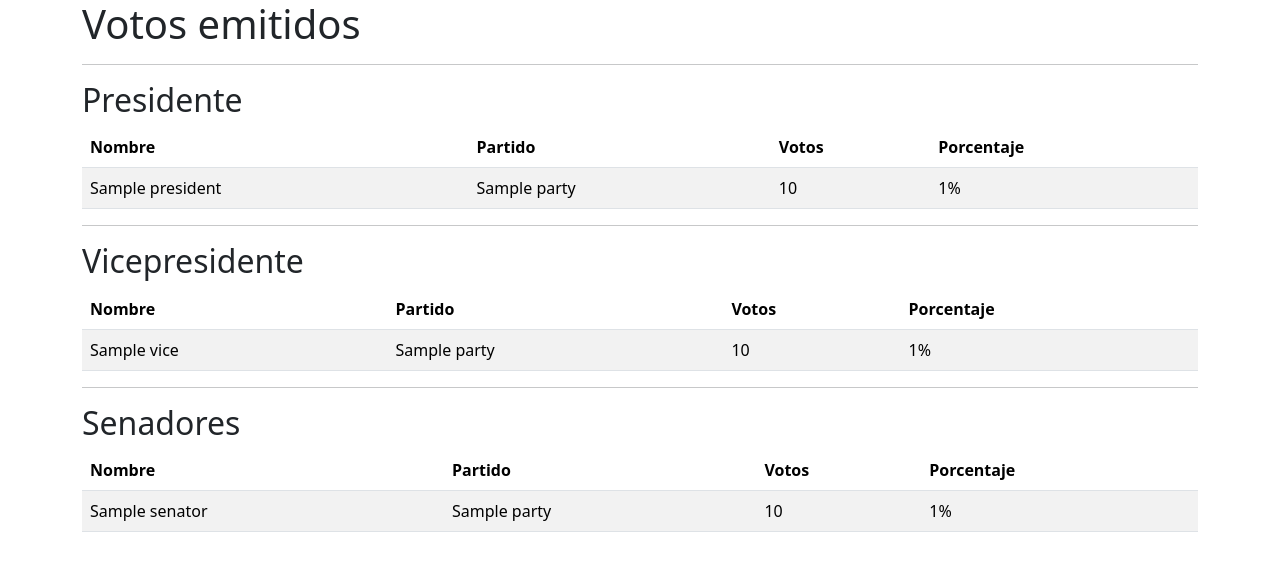
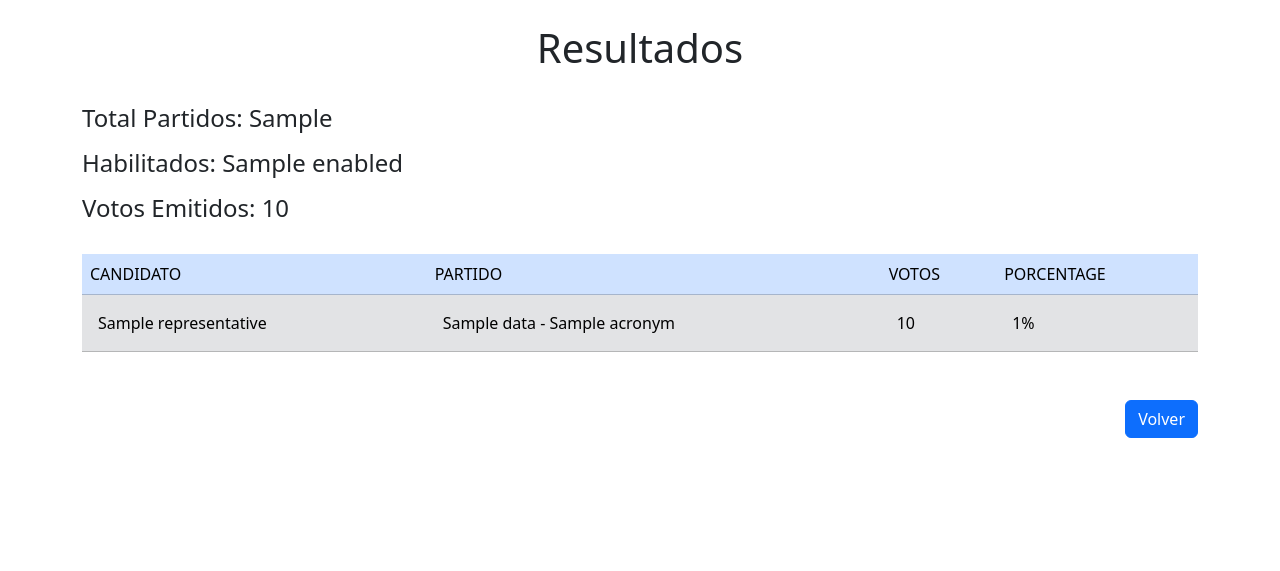
Before and after one commit to var0rjox/election-sistem, a Flask app: template templates/election-results.html in a window 1280 px wide. Shown: the top 571 px of the page. Run offline with Flask 3, Linux system fonts and the light colour scheme; the template is opened without the code that fills it: most values are stand-ins (such as "Sample title", 1, 10 or a date in 2020); some libraries are stand-ins or nearby versions.

Commit message:
[FIX] election results

```diff
--- a/controllers/vote_controller.py
+++ b/controllers/vote_controller.py
@@ -2,14 +2,14 @@ from flask import session, request, render_template, redirect, url_for
 
 from services.vote_service import VoteService
 from services.voters_service import VotersServices
-from mocks.political_partys import political_partys
+from mocks.political_parties import political_parties
 
 vote_service = VoteService()
 voter_service = VotersServices()
 
 
 def send_vote_controller():
-    return render_template("send-vote.html", candidates=political_partys)
+    return render_template("send-vote.html", candidates=political_parties)
 
 
 def vote_controller():
--- a/mocks/political_partys.py
+++ b/mocks/political_parties.py
@@ -40,7 +40,7 @@ representative4 = Candidate(
     position=CandidatePosition(name="Presidente"),
 )
 
-political_partys = [
+political_parties = [
     PoliticalParty(
         name="eew",
         acronym="21kl",
--- a/templates/election-results.html
+++ b/templates/election-results.html
@@ -1,75 +1,43 @@
-{% extends "base.html"%} {% block title%}Results Page{% endblock %} {% block
-content %}
-<div class="container">
-  <h1>Votos emitidos</h1>
-  <hr />
-  <h2>Presidente</h2>
-  <table class="table table-striped">
-    <thead>
-      <tr>
-        <th>Nombre</th>
-        <th>Partido</th>
-        <th>Votos</th>
-        <th>Porcentaje</th>
+{% extends "base.html"%}
+
+{% block title%}Resultados{% endblock %}
+
+{% block content %}
+<section class="container">
+  <header class="text-center py-4">
+    <h1>Resultados</h1>
+  </header>
+
+  <div class="d-flex flex-column gap-2 mb-4">
+    <h2 class="fs-4">Total Partidos: {{political_parties}}</h2>
+
+    <h2 class="fs-4">Habilitados: {{enabled}}</h2>
+
+    <h2 class="fs-4">Votos Emitidos: {{votes}}</h2>
+  </div>
+
+  <div>
+    <table class="table table-light">
+      <tr class="table-primary">
+        <td scope="col">CANDIDATO</th>
+        <td scope="col">PARTIDO</th>
+        <td scope="col">VOTOS</th>
+        <td scope="col">PORCENTAGE</th>
       </tr>
-    </thead>
 
-    <tbody>
-      {% for president in presidents %}
-      <tr>
-        <td>{{president["name"] }}</td>
-        <td>{{president["party"] }}</td>
-        <td>{{president["number_of_votes"] }}</td>
-        <td>{{president["percentage"] }}%</td>
-      </tr>
+      {% for party in details %}
+        <tr class="table-secondary">
+          <td class="p-3">{{details[party]["data"]["representative"].name}}</td>
+          <td class="p-3">{{details[party]["data"].name}} - {{details[party]["data"].acronym}}</td>
+          <td class="p-3">{{details[party]["votes"]}}</td>
+          <td class="p-3">{{details[party]["percentage"]}}%</td>
+        </tr>
       {% endfor %}
-    </tbody>
-  </table>
-  <hr />
-  <h2>Vicepresidente</h2>
-  <table class="table table-striped">
-    <thead>
-      <tr>
-        <th>Nombre</th>
-        <th>Partido</th>
-        <th>Votos</th>
-        <th>Porcentaje</th>
-      </tr>
-    </thead>
+    </table>
 
-    <tbody>
-      {% for vice in vices %}
-      <tr>
-        <td>{{vice["name"] }}</td>
-        <td>{{vice["party"] }}</td>
-        <td>{{vice["number_of_votes"] }}</td>
-        <td>{{vice["percentage"] }}%</td>
-      </tr>
-      {% endfor %}
-    </tbody>
-  </table>
-  <hr />
-  <h2>Senadores</h2>
-  <table class="table table-striped">
-    <thead>
-      <tr>
-        <th>Nombre</th>
-        <th>Partido</th>
-        <th>Votos</th>
-        <th>Porcentaje</th>
-      </tr>
-    </thead>
-
-    <tbody>
-      {% for senator in senators %}
-      <tr>
-        <td>{{senator["name"] }}</td>
-        <td>{{senator["party"] }}</td>
-        <td>{{senator["number_of_votes"] }}</td>
-        <td>{{senator["percentage"] }}%</td>
-      </tr>
-      {% endfor %}
-    </tbody>
-  </table>
-</div>
+    <div class="w-100 d-flex justify-content-end mt-5">
+      <a href="{{url_for('electoral_committee.profile')}}" class="btn btn-primary">Volver</a>
+    </div>
+  </div>
+</section>
 {% endblock %}
--- a/templates/send-vote.html
+++ b/templates/send-vote.html
@@ -14,7 +14,7 @@
                             <h6 class="card-text">{{ "Presidente: " + candidate.representative.name}}</h6>
                             <p class="card-text">{{candidate.description}}</p>
                             <div class="text-center">
-                                <input id="{{candidate.representative.name}}" class="form-check-input-lg" type="radio" name="selected_candidate" value="{{ candidate.name }}">
+                                <input id="{{candidate.representative.name}}" class="form-check-input-lg" type="radio" name="selected_candidate" value="{{candidate.name}}">
                             </div>
                         </div>
                     </div>
```
Also changed, not shown: models/political_party.py (+0 -8 lines), models/result_report.py (+17 -4 lines), routes/election_results.py (+16 -7 lines).
